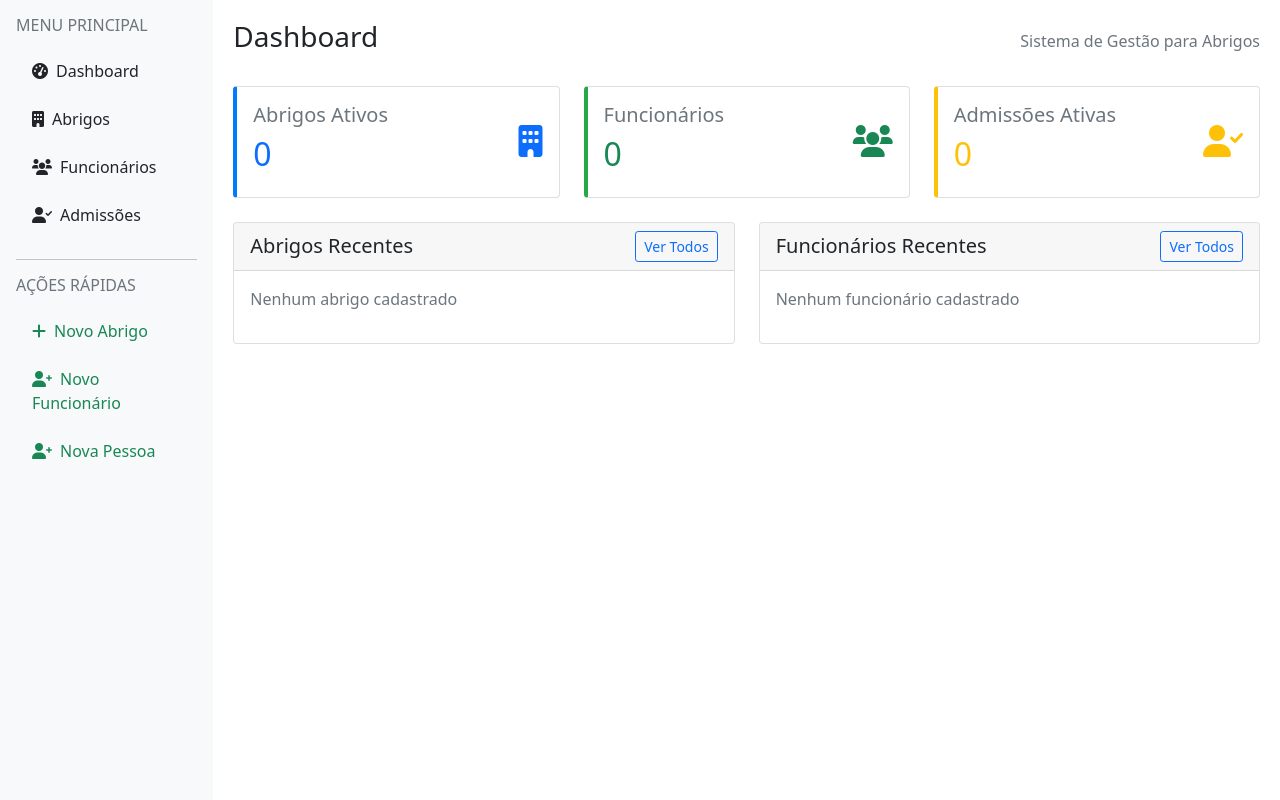
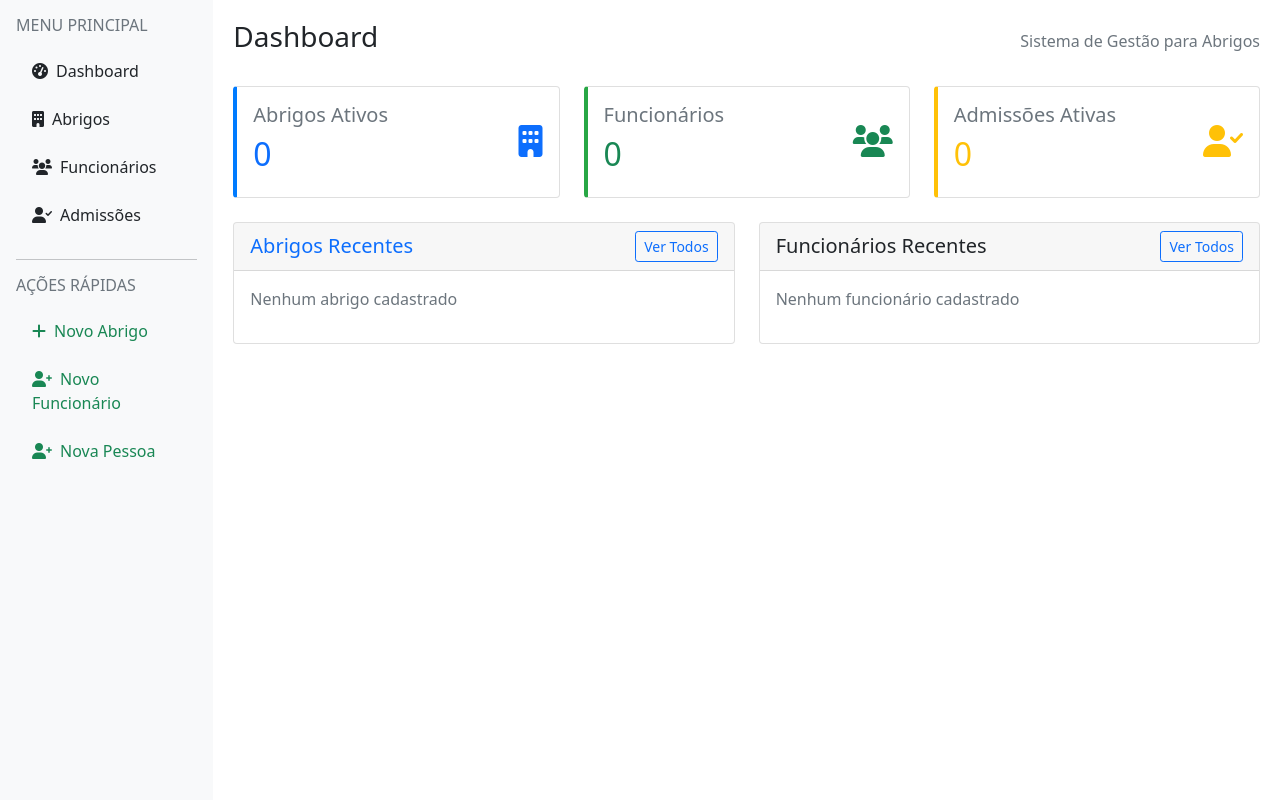
Before and after one commit to Gustavo-mts/computacao-nuvem, a FastAPI app: page / in a window 1280 px wide. Shown: the part 56-856 px from the top of the page. Run offline with FastAPI, Linux system fonts and the light colour scheme; data that the repository does not hold is empty.

Commit message:
cor texto

```diff
--- a/templates/dashboard.html
+++ b/templates/dashboard.html
@@ -64,7 +64,7 @@
     <div class="col-md-6">
         <div class="card">
             <div class="card-header d-flex justify-content-between align-items-center">
-                <h5 class="mb-0">Abrigos Recentes</h5>
+                <h5 class="mb-0 text-primary">Abrigos Recentes</h5>
                 <a href="/abrigos" class="btn btn-sm btn-outline-primary">Ver Todos</a>
             </div>
             <div class="card-body">
```
